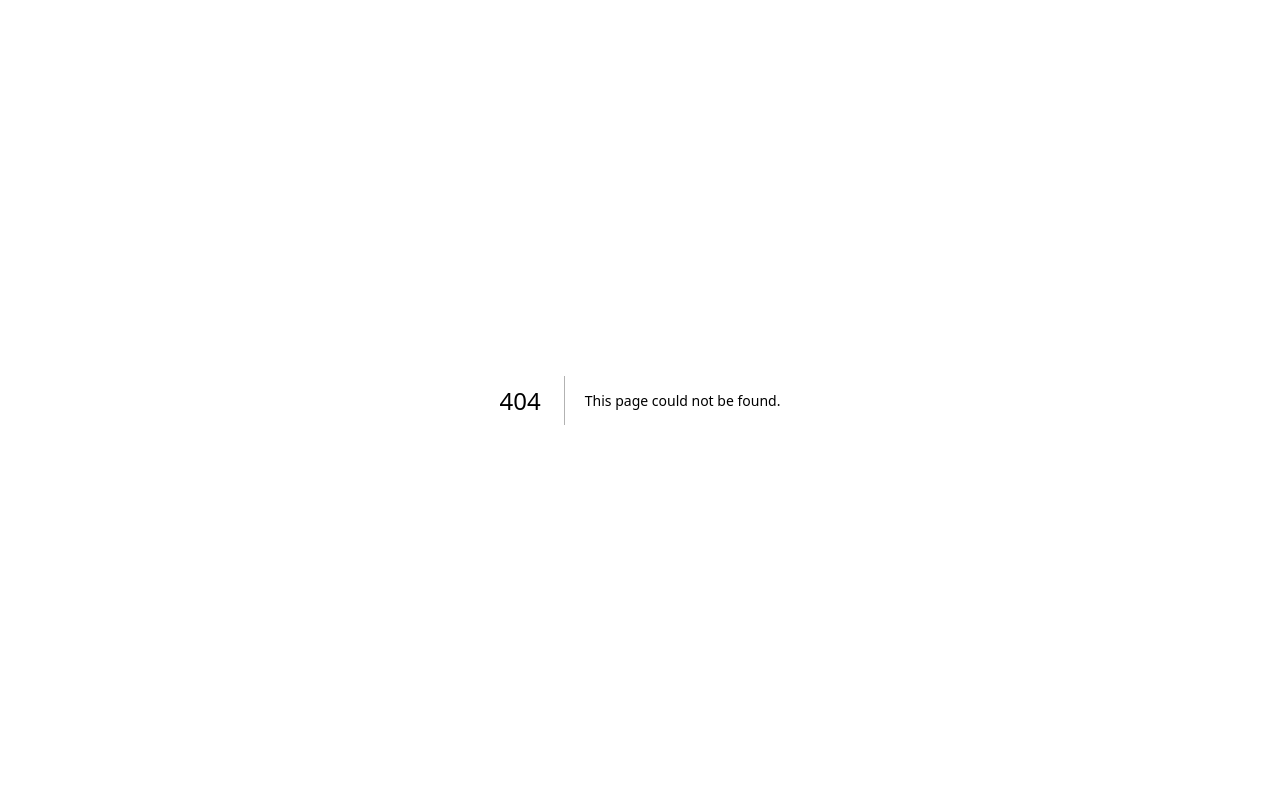
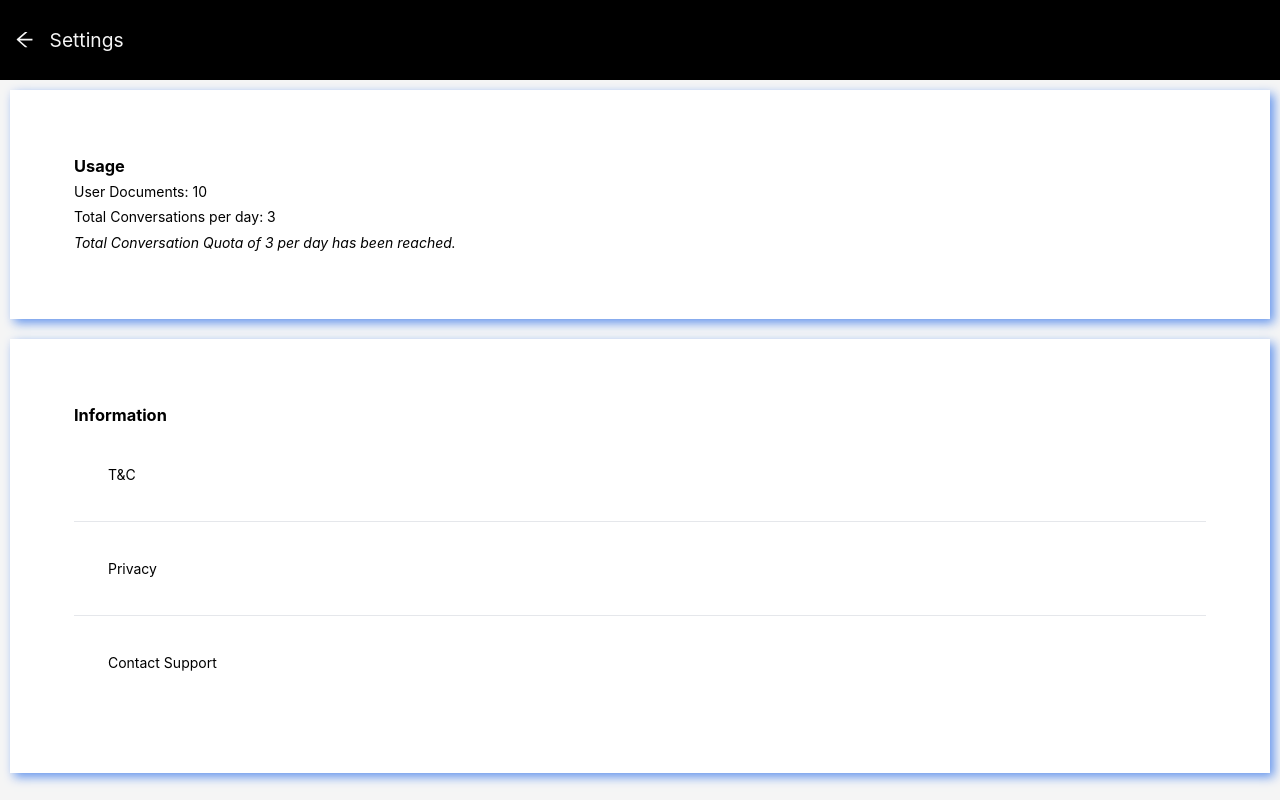
Before and after one commit to Ryand1234/Doc_Analyzer, a Next.js app in the folder doc_analyzer/: page /settings in a window 1280 px wide. Before the commit this address had no page. Built offline with nearby package versions, Linux system fonts and the light colour scheme.

Commit message:
added user settings page

```diff
--- a/doc_analyzer/app/globals.css
+++ b/doc_analyzer/app/globals.css
@@ -33,3 +33,8 @@ body {
 *::-webkit-scrollbar-thumb {
   background-color:  rgb(var(--background-start-rgb));; /* Color of the scrollbar thumb */
 }
+
+h1, h2, h3, h4, h5, h6 {
+  font-size: revert;
+  font-weight: revert;
+}
--- a/doc_analyzer/app/information/page.tsx
+++ /dev/null
@@ -1,51 +0,0 @@
-"use client";
-import React, { useState } from 'react';
-import { Layout, Button, message } from 'antd';
-import ChatBox from '../layout/chatbox';
-import Card from '../layout/card';
-const { Header } = Layout;
-import { Info } from '../interface/chat-interface';
-import { ArrowLeftOutlined, FileSearchOutlined } from '@ant-design/icons';
-import { Input, Space } from 'antd';
-import type { SearchProps } from 'antd/es/input/Search';
-import callGPT from '../server/openrouter';
-import NewChat from '../layout/new-chat';
-import { Toaster } from "react-hot-toast";
-import { toast } from 'react-hot-toast';
-const { Search } = Input;
-
-
-const App: React.FC = () => {
-
-  return (
-    <Layout>
-      <div
-        style={{
-          position: 'fixed',
-          top: 0,
-          background: 'black',
-          zIndex: 1,
-          height: '10%',
-          width: '100%',
-          display: 'flex',
-          alignItems: 'center',
-          justifyContent: 'space-between'
-        }}
-      >
-       <div style={{ marginLeft: '15px', fontSize: '1.2rem' }}>
-          <a href="/"><ArrowLeftOutlined /></a>
-        </div>
-        <div style={{ flex: 1, textAlign: 'center' }}>Document AI</div>
-        <Toaster position="top-center" />
-      </div>
-      <div style={{
-
-      }}>
-        <div>T&C</div>
-        <div>Privacy</div>
-      </div>
-    </Layout >
-  );
-};
-
-export default App;
--- a/doc_analyzer/app/page.tsx
+++ b/doc_analyzer/app/page.tsx
@@ -12,6 +12,7 @@ import callGPT from './server/openrouter';
 import NewChat from './layout/new-chat';
 import { Toaster } from "react-hot-toast";
 import { toast } from 'react-hot-toast';
+import { useRouter } from 'next/navigation';
 const { Search } = Input;
 
 const suffix = (
@@ -25,16 +26,15 @@ const suffix = (
 
 
 const App: React.FC = () => {
+  const router = useRouter();
   const [collapsed, setCollapsed] = useState(true);
   const [inputValue, setInputValue] = useState('')
   const [hold, setHold] = useState(false);
 
 
-  const history: Array<string> = [
-    "iterate, add it",
-    "Data Pipeline",
-    "Full Stack Developer Requirements"
-  ]
+  const goSettings = () => {
+    router.push("/settings")
+  }
 
   const [messages, setMessages] = useState<Array<Info>>([
     {
@@ -175,7 +175,7 @@ const App: React.FC = () => {
         }}
       >
         <div style={{ marginLeft: '15px', fontSize: '1.5rem' }}>
-          <a href="/information"><BarsOutlined /></a>
+          <BarsOutlined  onClick={goSettings} />
         </div>
         <div style={{ flex: 1, textAlign: 'center' }}>Document AI</div>
         <div style={{ marginRight: '15px' }}>
--- /dev/null
+++ b/doc_analyzer/app/privacy/page.tsx
@@ -0,0 +1,62 @@
+"use client";
+import React from 'react';
+import { Layout} from 'antd';
+import { ArrowLeftOutlined } from '@ant-design/icons';
+import { Toaster } from "react-hot-toast";
+import { useRouter } from 'next/navigation';
+
+const App: React.FC = () => {
+  const router = useRouter();
+
+  const goSettings = () => {
+    router.push("/settings")
+  }
+  return (
+    <Layout>
+      <div
+        style={{
+          position: 'fixed',
+          top: 0,
+          background: 'black',
+          zIndex: 1,
+          height: '10%',
+          width: '100%',
+          display: 'flex',
+          alignItems: 'center',
+          justifyContent: 'space-between'
+        }}
+      >
+        <div style={{ marginLeft: '15px', fontSize: '1.2rem' }}>
+          <ArrowLeftOutlined onClick={goSettings} /> <span style={{ paddingLeft: '10px' }}>Privacy</span>
+        </div>
+        <Toaster position="top-center" />
+      </div>
+      <div style={{
+        position: 'absolute',
+        top: '10%',
+        color: 'black',
+        display: 'flex',
+        flexDirection: 'column',
+        width: '100%',
+      }}>
+        <div style={{
+            margin: '10px',
+            padding: '5%',
+            color: 'black',
+            textAlign: 'left',
+            background: 'white',
+            cursor: 'pointer',
+            overflow: 'hidden',
+            whiteSpace: 'nowrap',
+            textOverflow: 'ellipsis',
+            lineHeight: '1.8em',
+            boxShadow: '4px 4px 10px cornflowerblue'
+            }}>
+          <p>Some Privacy Related Information</p>
+        </div>
+      </div>
+    </Layout >
+  );
+};
+
+export default App;
--- /dev/null
+++ b/doc_analyzer/app/settings/page.tsx
@@ -0,0 +1,108 @@
+"use client";
+import React, { useState } from 'react';
+import { Layout, Button, message } from 'antd';
+import ChatBox from '../layout/chatbox';
+import Card from '../layout/card';
+const { Header } = Layout;
+import { Info } from '../interface/chat-interface';
+import { ArrowLeftOutlined, FileSearchOutlined } from '@ant-design/icons';
+import { Input, Space } from 'antd';
+import type { SearchProps } from 'antd/es/input/Search';
+import callGPT from '../server/openrouter';
+import NewChat from '../layout/new-chat';
+import { Toaster } from "react-hot-toast";
+import { toast } from 'react-hot-toast';
+import { useRouter } from 'next/navigation';
+const { Search } = Input;
+
+
+const App: React.FC = () => {
+  const router = useRouter();
+
+  const goHome = () => {
+    router.push("/")
+  }
+
+  const goTerms = () => {
+    router.push("/terms")
+  }
+
+  const goSupport = () => {
+    router.push("/support")
+  }
+
+  const goPrivacy = () => {
+    router.push("/privacy")
+  }
+  return (
+    <Layout>
+      <div
+        style={{
+          position: 'fixed',
+          top: 0,
+          background: 'black',
+          zIndex: 1,
+          height: '10%',
+          width: '100%',
+          display: 'flex',
+          alignItems: 'center',
+          justifyContent: 'space-between'
+        }}
+      >
+        <div style={{ marginLeft: '15px', fontSize: '1.2rem' }}>
+          <ArrowLeftOutlined onClick={goHome} /> <span style={{ paddingLeft: '10px' }}>Settings</span>
+        </div>
+        <Toaster position="top-center" />
+      </div>
+      <div style={{
+        position: 'absolute',
+        top: '10%',
+        color: 'black',
+        display: 'flex',
+        flexDirection: 'column',
+        width: '100%',
+      }}>
+        <div style={{
+            margin: '10px',
+            padding: '5%',
+            color: 'black',
+            textAlign: 'left',
+            background: 'white',
+            cursor: 'pointer',
+            overflow: 'hidden',
+            whiteSpace: 'nowrap',
+            textOverflow: 'ellipsis',
+            lineHeight: '1.8em',
+            boxShadow: '4px 4px 10px cornflowerblue'
+            }}>
+          <h3>Usage</h3>
+          <p>User Documents: 10</p>
+          <p>Total Conversations per day: 3</p>
+          <p><i>Total Conversation Quota of 3 per day has been reached.</i></p>
+        </div>
+        <div style={{
+            margin: '10px',
+            padding: '5%',
+            color: 'black',
+            textAlign: 'left',
+            background: 'white',
+            cursor: 'pointer',
+            overflow: 'hidden',
+            whiteSpace: 'nowrap',
+            textOverflow: 'ellipsis',
+            lineHeight: '1.8em',
+            boxShadow: '4px 4px 10px cornflowerblue'
+            }}>
+          <h3>Information</h3>
+          <p style={{margin: '3%'}} onClick={goTerms} >T&C</p>
+          <hr />
+          <p  style={{margin: '3%'}} onClick={goPrivacy} >Privacy</p>
+          <hr />
+          <p  style={{margin: '3%'}} onClick={goSupport} >Contact Support</p>
+        </div>
+      </div>
+    </Layout >
+  );
+};
+
+export default App;
--- /dev/null
+++ b/doc_analyzer/app/support/page.tsx
@@ -0,0 +1,62 @@
+"use client";
+import React from 'react';
+import { Layout } from 'antd';
+import { ArrowLeftOutlined } from '@ant-design/icons';
+import { Toaster } from "react-hot-toast";
+import { useRouter } from 'next/navigation';
+
+const App: React.FC = () => {
+  const router = useRouter();
+
+  const goSettings = () => {
+    router.push("/settings")
+  }
+  return (
+    <Layout>
+      <div
+        style={{
+          position: 'fixed',
+          top: 0,
+          background: 'black',
+          zIndex: 1,
+          height: '10%',
+          width: '100%',
+          display: 'flex',
+          alignItems: 'center',
+          justifyContent: 'space-between'
+        }}
+      >
+        <div style={{ marginLeft: '15px', fontSize: '1.2rem' }}>
+          <ArrowLeftOutlined onClick={goSettings} /> <span style={{ paddingLeft: '10px' }}>Support</span>
+        </div>
+        <Toaster position="top-center" />
+      </div>
+      <div style={{
+        position: 'absolute',
+        top: '10%',
+        color: 'black',
+        display: 'flex',
+        flexDirection: 'column',
+        width: '100%',
+      }}>
+        <div style={{
+          margin: '10px',
+          padding: '5%',
+          color: 'black',
+          textAlign: 'left',
+          background: 'white',
+          cursor: 'pointer',
+          overflow: 'hidden',
+          whiteSpace: 'nowrap',
+          textOverflow: 'ellipsis',
+          lineHeight: '1.8em',
+          boxShadow: '4px 4px 10px cornflowerblue'
+        }}>
+          <p>Contact Support at <a href="mailto:riyandhiman14@gmail.com">here</a></p>
+        </div>
+      </div>
+    </Layout >
+  );
+};
+
+export default App;
--- /dev/null
+++ b/doc_analyzer/app/terms/page.tsx
@@ -0,0 +1,62 @@
+"use client";
+import React from 'react';
+import { Layout} from 'antd';
+import { ArrowLeftOutlined } from '@ant-design/icons';
+import { Toaster } from "react-hot-toast";
+import { useRouter } from 'next/navigation';
+
+const App: React.FC = () => {
+  const router = useRouter();
+
+  const goSettings = () => {
+    router.push("/settings")
+  }
+  return (
+    <Layout>
+      <div
+        style={{
+          position: 'fixed',
+          top: 0,
+          background: 'black',
+          zIndex: 1,
+          height: '10%',
+          width: '100%',
+          display: 'flex',
+          alignItems: 'center',
+          justifyContent: 'space-between'
+        }}
+      >
+        <div style={{ marginLeft: '15px', fontSize: '1.2rem' }}>
+          <ArrowLeftOutlined onClick={goSettings} /> <span style={{ paddingLeft: '10px' }}>Term and Conditions</span>
+        </div>
+        <Toaster position="top-center" />
+      </div>
+      <div style={{
+        position: 'absolute',
+        top: '10%',
+        color: 'black',
+        display: 'flex',
+        flexDirection: 'column',
+        width: '100%',
+      }}>
+        <div style={{
+            margin: '10px',
+            padding: '5%',
+            color: 'black',
+            textAlign: 'left',
+            background: 'white',
+            cursor: 'pointer',
+            overflow: 'hidden',
+            whiteSpace: 'nowrap',
+            textOverflow: 'ellipsis',
+            lineHeight: '1.8em',
+            boxShadow: '4px 4px 10px cornflowerblue'
+            }}>
+          <p>Terms and conditions some thing</p>
+        </div>
+      </div>
+    </Layout >
+  );
+};
+
+export default App;
```
